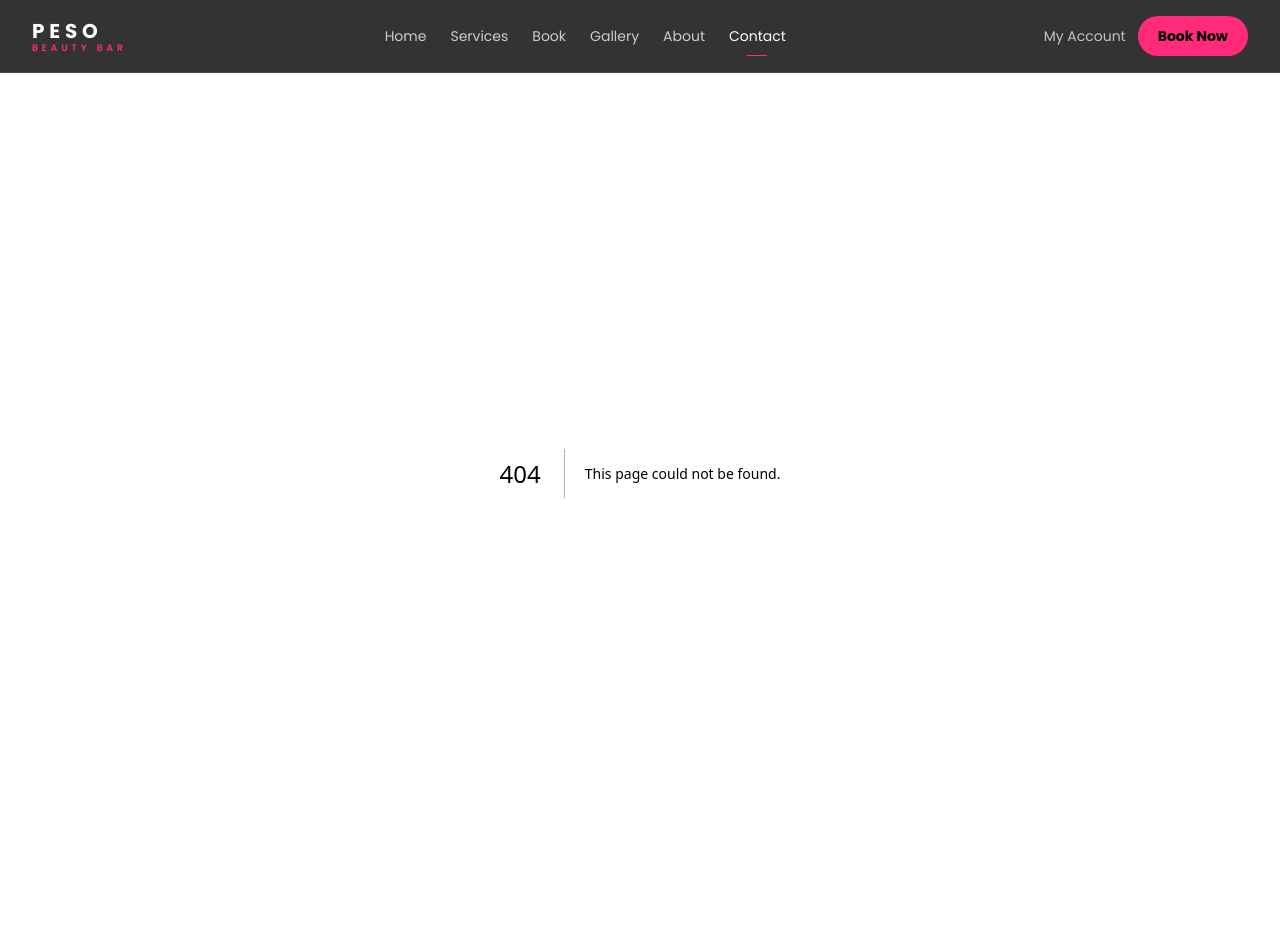
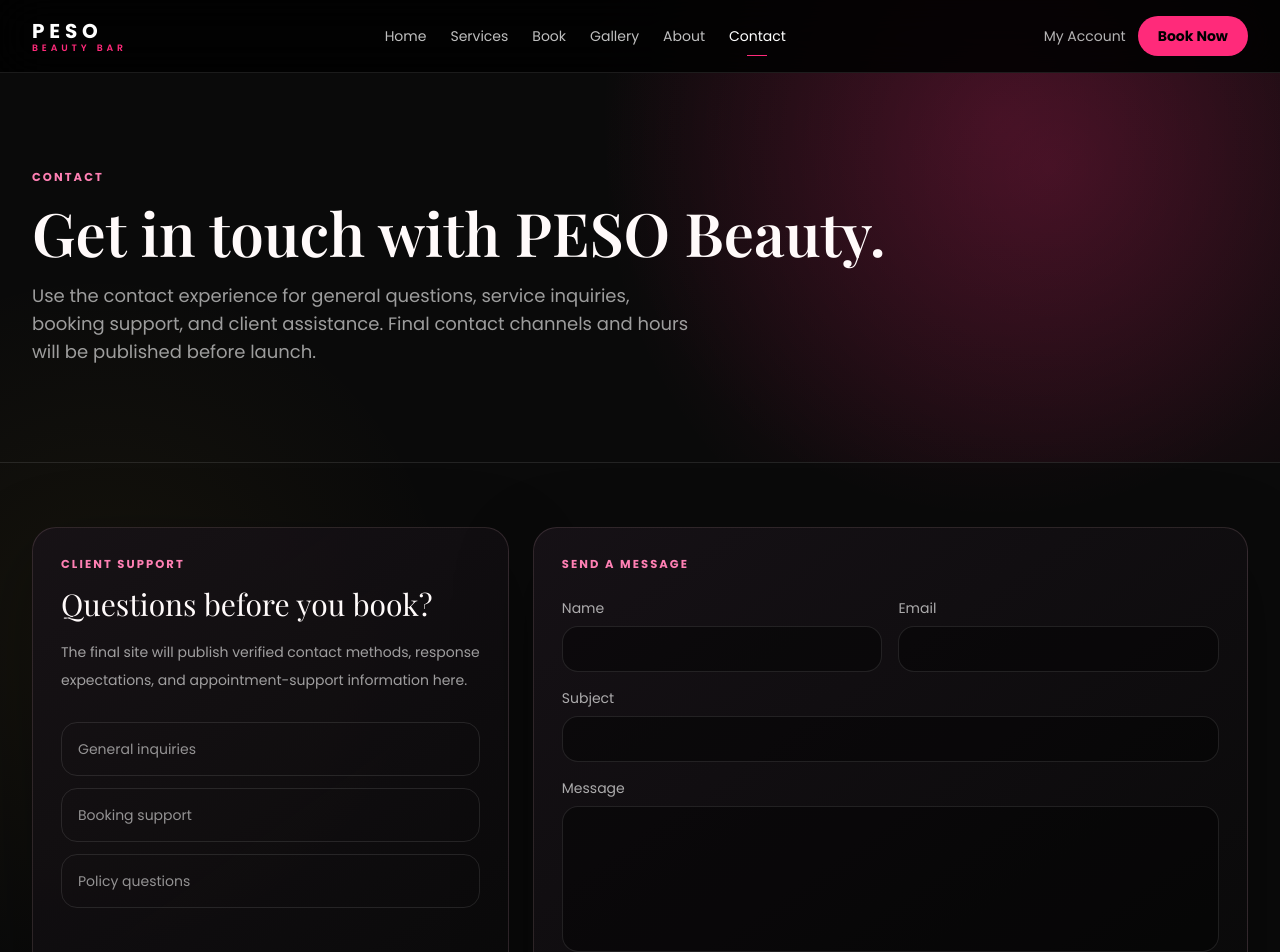
Before and after one commit to Hassan-Industries/peso-beauty-web, a Next.js app: page /contact in a window 1280 px wide. Before the commit this address had no page. Shown: the top 952 px of the page. Built offline with nearby package versions, Linux system fonts and the light colour scheme; a web font is replaced by a local one.

Commit message:
feat: add contact route foundation

```diff
--- /dev/null
+++ b/app/contact/page.tsx
@@ -0,0 +1,31 @@
+import { PageHero } from "@/components/ui/page-hero";
+
+export default function ContactPage() {
+  return (
+    <>
+      <PageHero eyebrow="Contact" title="Get in touch with PESO Beauty." description="Use the contact experience for general questions, service inquiries, booking support, and client assistance. Final contact channels and hours will be published before launch." />
+      <section className="mx-auto grid max-w-7xl gap-6 px-5 py-16 lg:grid-cols-[.8fr_1.2fr] lg:px-8">
+        <div className="peso-panel rounded-3xl p-7">
+          <p className="peso-eyebrow">Client Support</p>
+          <h2 className="mt-3 font-[family-name:var(--font-display)] text-3xl">Questions before you book?</h2>
+          <p className="mt-4 text-sm leading-7 text-white/60">The final site will publish verified contact methods, response expectations, and appointment-support information here.</p>
+          <div className="mt-7 space-y-3 text-sm text-white/55">
+            <div className="rounded-2xl border border-white/10 p-4">General inquiries</div>
+            <div className="rounded-2xl border border-white/10 p-4">Booking support</div>
+            <div className="rounded-2xl border border-white/10 p-4">Policy questions</div>
+          </div>
+        </div>
+        <form className="peso-panel rounded-3xl p-7" action="#">
+          <p className="peso-eyebrow">Send a Message</p>
+          <div className="mt-6 grid gap-4 sm:grid-cols-2">
+            <label className="text-sm text-white/65">Name<input type="text" className="mt-2 w-full rounded-2xl border border-white/10 bg-black/40 px-4 py-3 text-white outline-none focus:border-peso-pink/60" /></label>
+            <label className="text-sm text-white/65">Email<input type="email" className="mt-2 w-full rounded-2xl border border-white/10 bg-black/40 px-4 py-3 text-white outline-none focus:border-peso-pink/60" /></label>
+          </div>
+          <label className="mt-4 block text-sm text-white/65">Subject<input type="text" className="mt-2 w-full rounded-2xl border border-white/10 bg-black/40 px-4 py-3 text-white outline-none focus:border-peso-pink/60" /></label>
+          <label className="mt-4 block text-sm text-white/65">Message<textarea rows={6} className="mt-2 w-full resize-none rounded-2xl border border-white/10 bg-black/40 px-4 py-3 text-white outline-none focus:border-peso-pink/60" /></label>
+          <button type="button" className="mt-5 rounded-full bg-peso-pink px-6 py-3 text-sm font-bold text-black transition hover:bg-peso-blush">Send Message</button>
+        </form>
+      </section>
+    </>
+  );
+}
```
